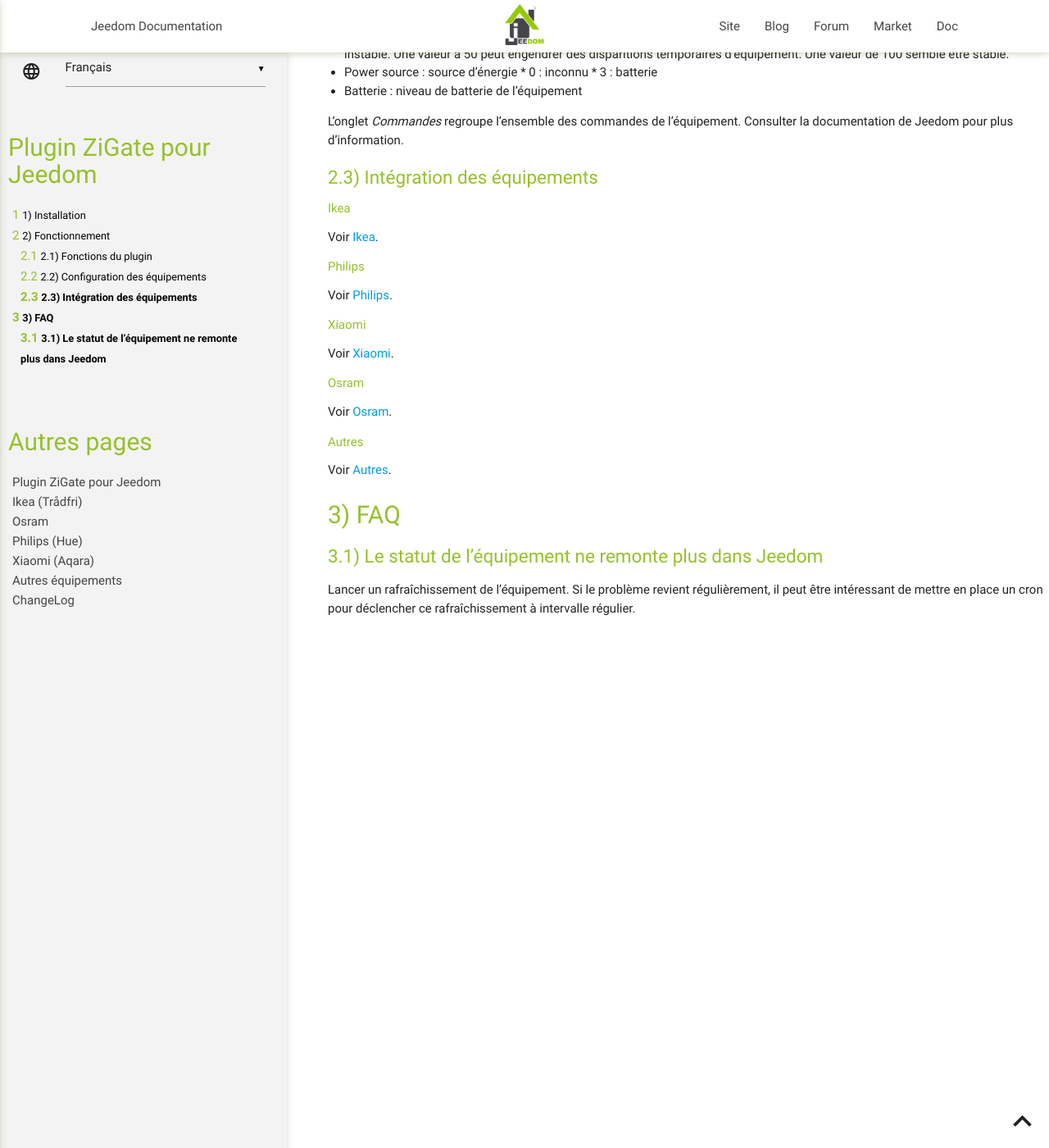
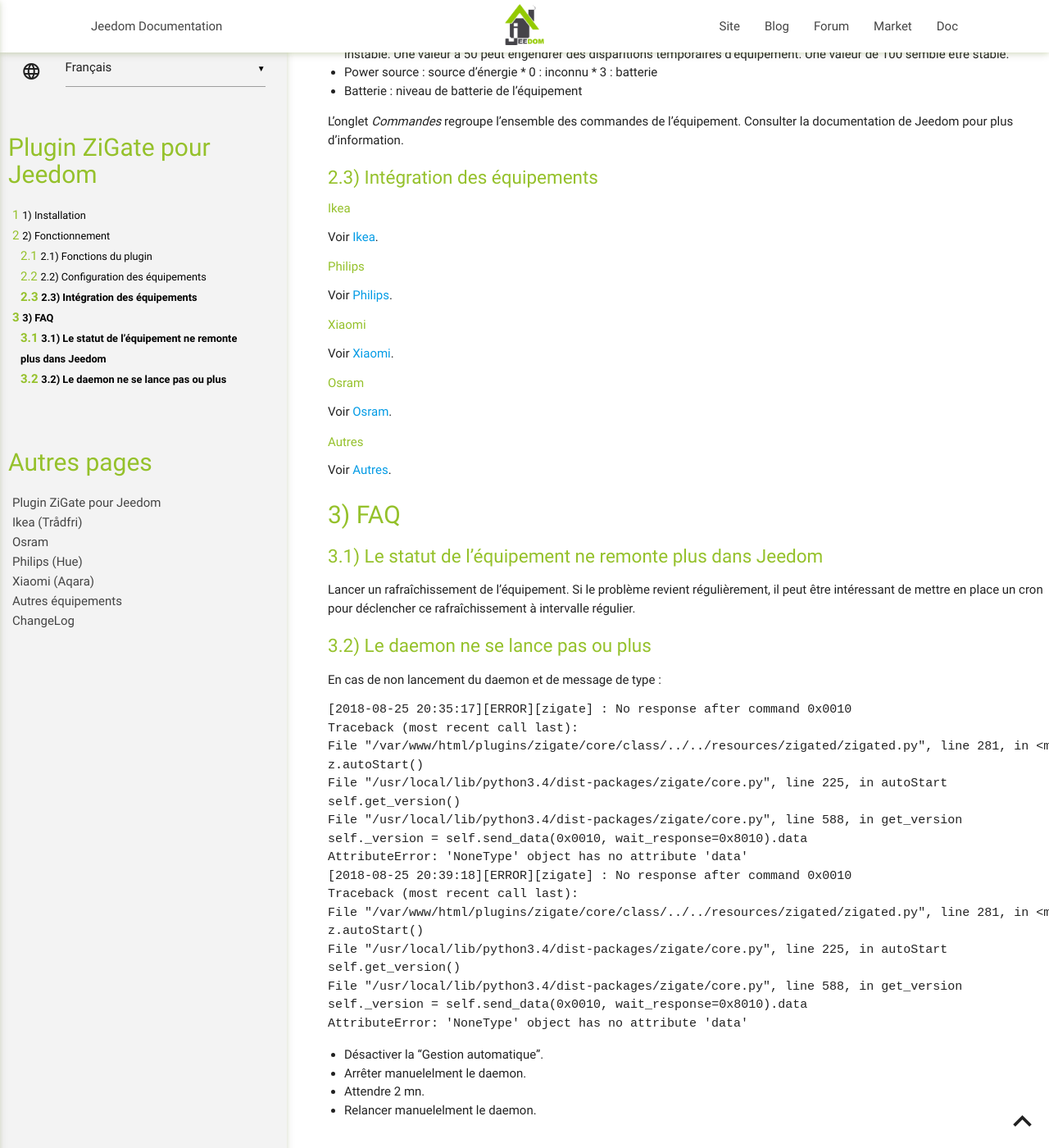
Before and after one commit to jeedom-zigate/jeedom-plugin-zigate, a Jekyll site: the page built from docs/fr_FR/index.md, in a window 1280 px wide and 1400 px high, scrolled down 2914 px. Shown: the whole window at 82% size. Built offline with Jekyll 4.4.1, drawn with Linux system fonts in a browser that asks for light colours; our own code applies the rules of GitHub Pages for plain Markdown files.

Commit message:
Add 1 item in FAQ

````diff
--- a/docs/fr_FR/index.md
+++ b/docs/fr_FR/index.md
@@ -87,3 +87,33 @@
 ### Le statut de l'équipement ne remonte plus dans Jeedom
 
 Lancer un rafraîchissement de l'équipement. Si le problème revient régulièrement, il peut être intéressant de mettre en place un cron pour déclencher ce rafraîchissement à intervalle régulier.
+
+### Le daemon ne se lance pas ou plus
+
+En cas de non lancement du daemon et de message de type :
+
+```bash
+[2018-08-25 20:35:17][ERROR][zigate] : No response after command 0x0010
+Traceback (most recent call last):
+File "/var/www/html/plugins/zigate/core/class/../../resources/zigated/zigated.py", line 281, in <module>
+z.autoStart()
+File "/usr/local/lib/python3.4/dist-packages/zigate/core.py", line 225, in autoStart
+self.get_version()
+File "/usr/local/lib/python3.4/dist-packages/zigate/core.py", line 588, in get_version
+self._version = self.send_data(0x0010, wait_response=0x8010).data
+AttributeError: 'NoneType' object has no attribute 'data'
+[2018-08-25 20:39:18][ERROR][zigate] : No response after command 0x0010
+Traceback (most recent call last):
+File "/var/www/html/plugins/zigate/core/class/../../resources/zigated/zigated.py", line 281, in <module>
+z.autoStart()
+File "/usr/local/lib/python3.4/dist-packages/zigate/core.py", line 225, in autoStart
+self.get_version()
+File "/usr/local/lib/python3.4/dist-packages/zigate/core.py", line 588, in get_version
+self._version = self.send_data(0x0010, wait_response=0x8010).data
+AttributeError: 'NoneType' object has no attribute 'data'
+```
+
+* Désactiver la "Gestion automatique".
+* Arrêter manuelelment le daemon.
+* Attendre 2 mn.
+* Relancer manuelelment le daemon.
````
